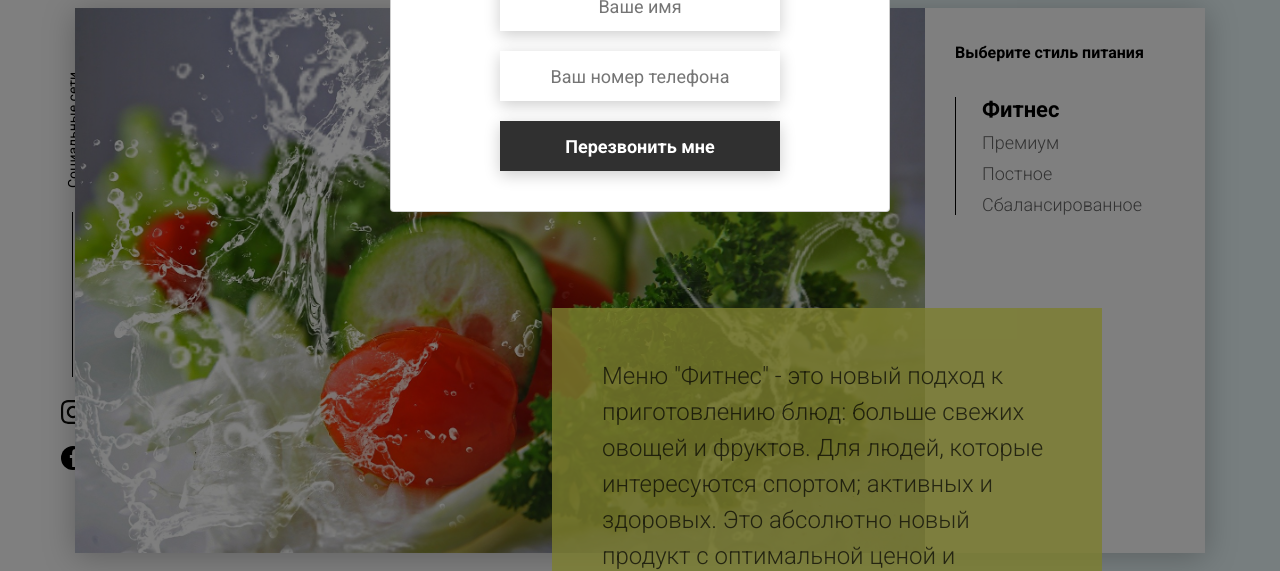
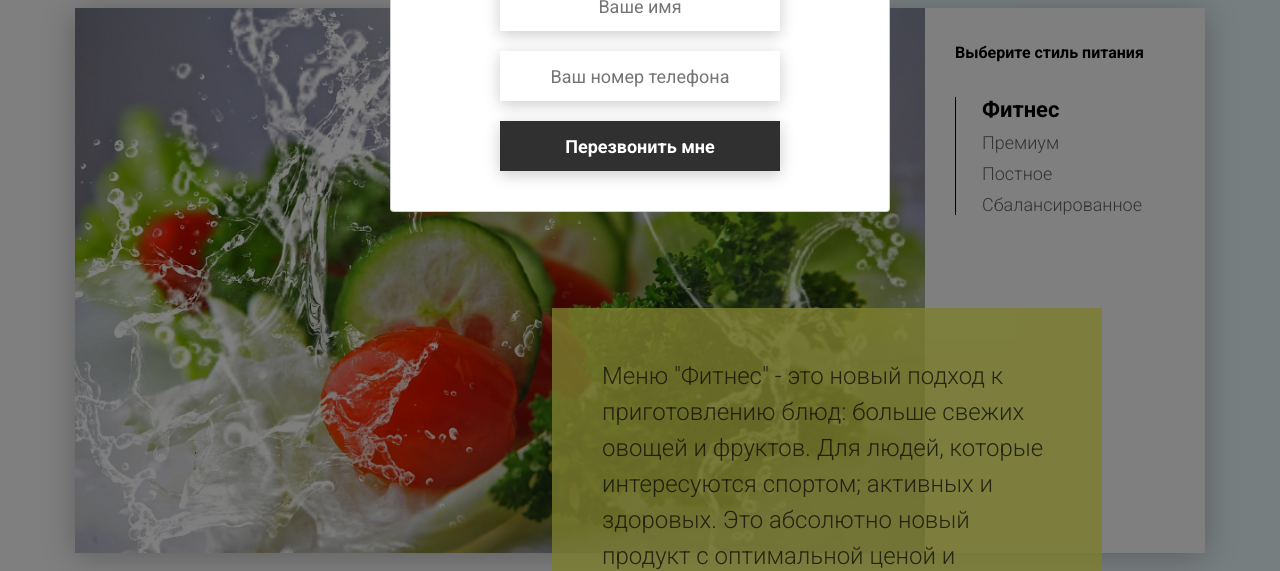
Before and after one commit to Bilikto/Health_Food_site, a website built with webpack: page index.html in a window 1280 px wide. Shown: the part 170-741 px from the top of the page. Built offline with nearby package versions, Linux system fonts and the light colour scheme; data requests are answered from the project's data file.

Commit message:
side panel is commenteddisabled

```diff
--- a/index.html
+++ b/index.html
@@ -23,7 +23,7 @@
             <button data-modal class="btn btn_white">Связаться с нами</button>
         </div>
     </header>
-    <div class="sidepanel">
+    <!-- <div class="sidepanel">
         <div class="sidepanel__text"><span>Социальные сети</span></div>
         <div class="sidepanel__divider"></div>
         <a href="#" class="sidepanel__icon">
@@ -32,7 +32,7 @@
         <a href="#" class="sidepanel__icon">
             <img src="icons/facebook.svg" alt="facebook">
         </a>
-    </div>
+    </div> -->
 
     <div class="preview">
         <div class="bgc_blue"></div>
```
